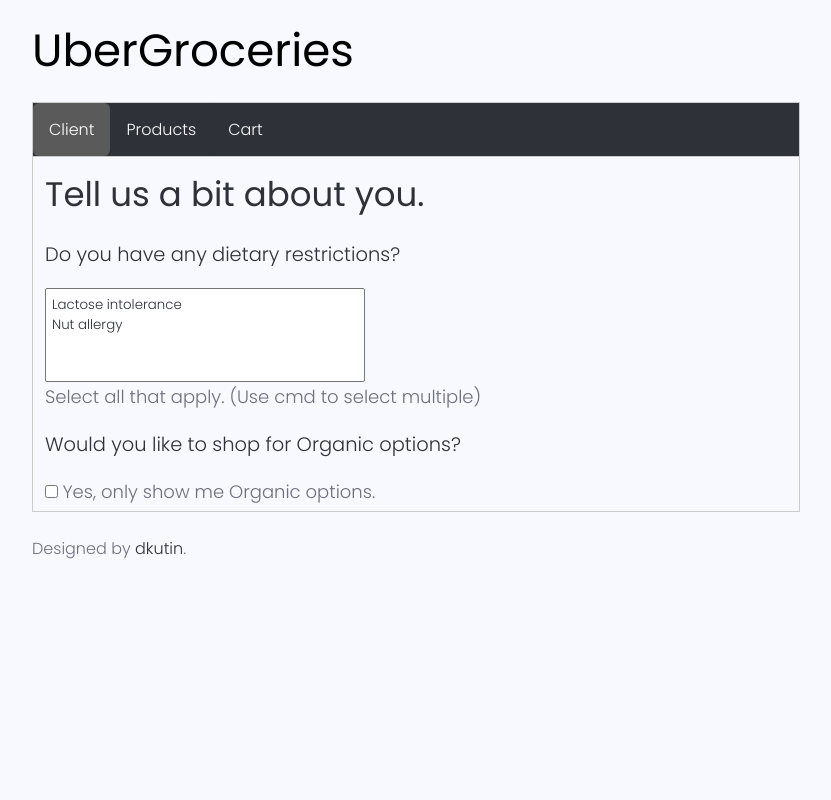
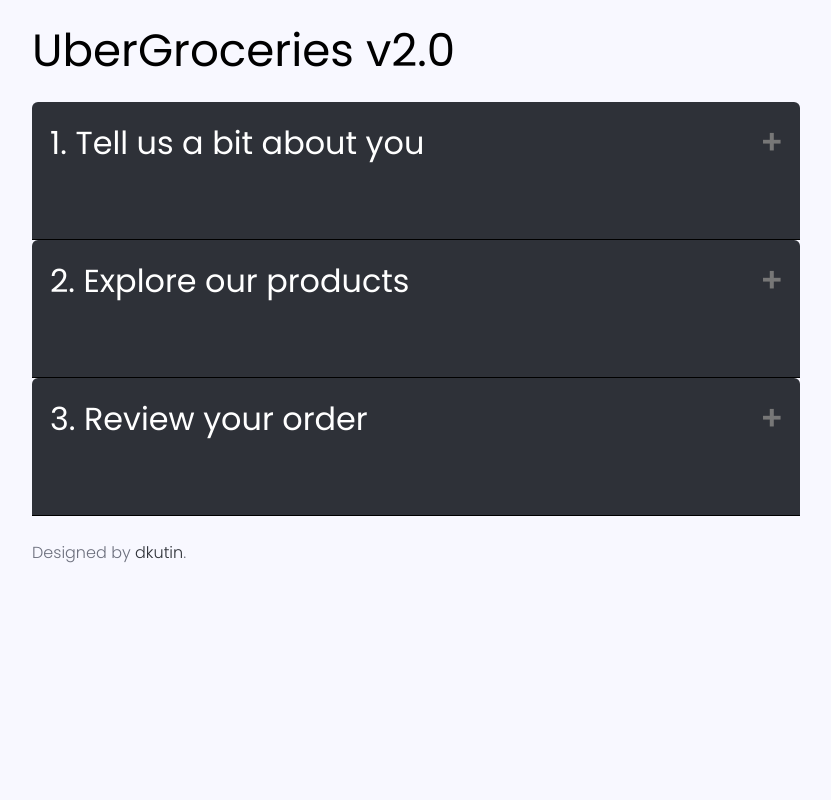
Before and after one commit to dkutin/seg3125, a plain HTML site: page lab3/index.html in a window 1280 px wide. Shown: the whole page, without its empty margins (224-1055 px from the left). Drawn offline with Linux system fonts and the light colour scheme.

Commit message:
Start lab 3

```diff
--- a/lab3/index.html
+++ b/lab3/index.html
@@ -2,39 +2,65 @@
 <html>
 <head>
 	<link href="styles/style.css" rel="stylesheet" type="text/css">
+  <link href="styles/accordion.css" rel="stylesheet" type="text/css">
+
   <script src="scripts/groceries.js"></script>
   <script src="scripts/main.js"></script>
+  <script src="scripts/recipes.js"></script>
+  <script src="scripts/accordion.js"></script>
 
   <link rel="shortcut icon" type="image/jpg" href="public/favicon.ico"/>
-  <title>Lab 2 - Grocery Cart</title>
+  <title>Lab 3 - Grocery Cart</title>
 </head>
 
   <body>
     <main>
 
-    <h1>UberGroceries</h1>
+    <h1>UberGroceries v2.0</h1>
 
-    <!-- Tab links, each one with an onclick event associated with it -->
-    <div class="tab">
-      <button class="tablinks" onclick="openInfo(event, 'Client')">Client</button>
-      <button class="tablinks" onclick="openInfo(event, 'Products')">Products</button>
-      <button class="tablinks" onclick="openInfo(event, 'Cart')">Cart</button>
+    <button class="accordion">
+      <!-- Accordion -->
+      <h2 style="color: white; display: inline;">1. Tell us a bit about you</h2>
+    </button>
+    <div class="panel">
+      <!-- Tab content -->
+      <div class="location">
+        <h3>Your information.</h3>
+        <div class="survey--item">
+          <label for="fname">First name</label>
+          <input type="text" id="fname" name="fname">
+          <label for="lname">Last name</label>
+          <input type="text" id="lname" name="lname">
+          <label for="city">City</label>
+          <input type="text" id="city" name="city">
+        </div>
+      </div>
+      <p>Do you have any dietary restrictions?</p>
+      <div class="survey--item dietSelect">
+        <input id="lactoseFree" type="checkbox" name="organic" value="lactoseFree" onclick="populateListProductChoices('dietSelect', 'displayProduct')">
+        <label for="lactoseFree">Lactose sensitive</label> <br/>
+        <input id="nutFree" type="checkbox" name="organic" value="nutFree" onclick="populateListProductChoices('dietSelect', 'displayProduct')">
+        <label for="nutFree">Nut allergy</label> <br/>
+        <input id="glutenFree" type="checkbox" name="organic" value="glutenFree" onclick="populateListProductChoices('dietSelect', 'displayProduct')">
+        <label for="glutenFree">Gluten allergy</label> <br/>
+        <input id="organic" type="checkbox" name="dietSelect" value="organic" onclick="populateListProductChoices('dietSelect', 'displayProduct')">
+        <label for="organic">Show me organic options.</label> <br/>
+      </div>
+      <p>Would you like to see reccommended recipes?</p>
+      <div class="survey--item recipeSelect">
+        <input id="recipe" type="checkbox" name="recipeSelect" value="recipe" onclick="handleRecipeReveal(this.id)">
+        <label for="recipe">Yes, I would like to see recipes.</label> <br/>
+      </div>
+      <div class="form--actions">
+        <button id="step1" onclick="next(event, 1)">Next > </button>
+      </div>
     </div>
 
-    <!-- Tab content -->
-    <div id="Client" class="tabcontent">
-      <h2>Tell us a bit about you.</h2>
-      <p>Do you have any dietary restrictions?</p>
-      <select multiple id="dietSelect" name="dietSelect" onchange="populateListProductChoices(this.id, 'displayProduct')">
-        <option value="lactoseFree">Lactose intolerance</option>
-        <option value="nutFree">Nut allergy</option>
-      </select><br/>
-      <label for="dietSelect">Select all that apply. (Use cmd to select multiple)</label>
-      <p>Would you like to shop for Organic options?</p>
-      <input id="organic" type="checkbox" name="organic" value="organic" onclick="populateListProductChoices('dietSelect', 'displayProduct')">
-      <label for="organic">Yes, only show me Organic options.</label> <br/>
-    </div>
-
+    <button class="accordion">
+      <!-- Accordion -->
+      <h2 style="color: white; display: inline;">2. Explore our products</h2>
+    </button>
+    <div class="panel">
       <div id="Products" class="tabcontent">
         <h2>Your targeted products.</h2>
         <p>We preselected products based on your restrictions.</p>
@@ -44,15 +70,21 @@
           Add selected items to cart.
         </button>
       </div>
+    </div>
 
+    <button class="accordion">
+      <!-- Accordion -->
+      <h2 style="color: white; display: inline;">3. Review your order</h2>
+    </button>
+    <div class="panel">
       <div id="Cart" class="tabcontent">
-      <h2>Your cart.</h2>
+        <h3>Your cart.</h3>
         <div id="displayCart">
           <p>Nothing here yet!</p>
         </div>
       </div>
       </main>
-
+    </div>
     <footer>
       <span class="signature">
         Designed by <a href="https://github.com/dkutin">dkutin</a>.
--- /dev/null
+++ b/lab3/scripts/accordion.js
@@ -0,0 +1,16 @@
+window.onload = () => {
+    var acc = document.getElementsByClassName("accordion");
+
+    for (let i = 0; i < acc.length; i++) {
+        acc[i].addEventListener("click", function() {
+            this.classList.toggle("active");
+            let panel = this.nextElementSibling;
+
+            if (panel.style.maxHeight) {
+                panel.style.maxHeight = null;
+            } else {
+                panel.style.maxHeight = panel.scrollHeight + "px";
+            }
+        });
+    }
+}
--- /dev/null
+++ b/lab3/scripts/recipes.js
@@ -0,0 +1,6 @@
+/**
+ *
+ */
+function handleRecipeReveal(id) {
+
+}
--- /dev/null
+++ b/lab3/styles/accordion.css
@@ -0,0 +1,45 @@
+.accordion {
+    color: #444;
+    cursor: pointer;
+    padding: 18px;
+    width: 100%;
+    border: none;
+    text-align: left;
+    outline: none;
+    font-size: 15px;
+    transition: 0.4s;
+  }
+
+  button.accordion {
+      border-bottom-left-radius: 0;
+      border-bottom-right-radius: 0;
+
+      padding-bottom: 72px;
+  }
+
+  .accordion:after {
+    font-size: 2.125em;
+    content: '\002B';
+    color: #777;
+    font-weight: bold;
+    float: right;
+    margin-left: 5px;
+  }
+
+  .accordion.active {
+    background-color: #2E3138;
+  }
+
+  .active:after {
+    content: "\2212";
+    font-size: 2.125em;
+  }
+
+  .panel {
+    padding: 0 18px;
+    border: 1px solid black;
+    border-top: none;
+    max-height: 0;
+    overflow: hidden;
+    transition: max-height 0.2s ease-out;
+  }
--- a/lab3/styles/style.css
+++ b/lab3/styles/style.css
@@ -52,7 +52,7 @@ h3 {
 }
 
 p {
-  margin: 1em 0;
+  margin: 1em 8px;
   font-size: 1.215em;
 }
 
@@ -73,12 +73,18 @@ button {
   background-color: #2E3138;
 
   transition: 0.2s;
+  min-width: 120px;
 }
 
 button:hover,
 button:focus {
-    background-color: #6c6f7d5d;
+    background-color: #2e3138ad;
     transition: 0.2s;
+}
+
+button.disabled {
+  background-color: #2e3138ad;
+  transition: 0.2s;
 }
 
 textarea,
@@ -93,7 +99,6 @@ input {
 }
 
 input[type=text] {
-    margin: 24px 0;
     display: block;
     width: 320px;
     padding: 6px;
@@ -120,6 +125,14 @@ input[type=checkbox]:checked + label {
     color: #2E3138;
 }
 
+.hidden {
+  display: none;
+}
+
+.disabled {
+  background-color: #6c6f7d5d;
+}
+
 .cart--item {
   margin: 12px 0;
   max-width: 320px;
@@ -127,6 +140,16 @@ input[type=checkbox]:checked + label {
 
   display: block;
   position: relative;
+}
+
+.survey--item {
+  margin-left: 12px;
+  padding-left: 18px;
+  border-left: 1px solid #2E3138;
+}
+
+.form--actions {
+  margin: 24px 0 24px 12px;
 }
 
 .product--name {
```
Lines whose indentation alone changed are shown as unchanged.
